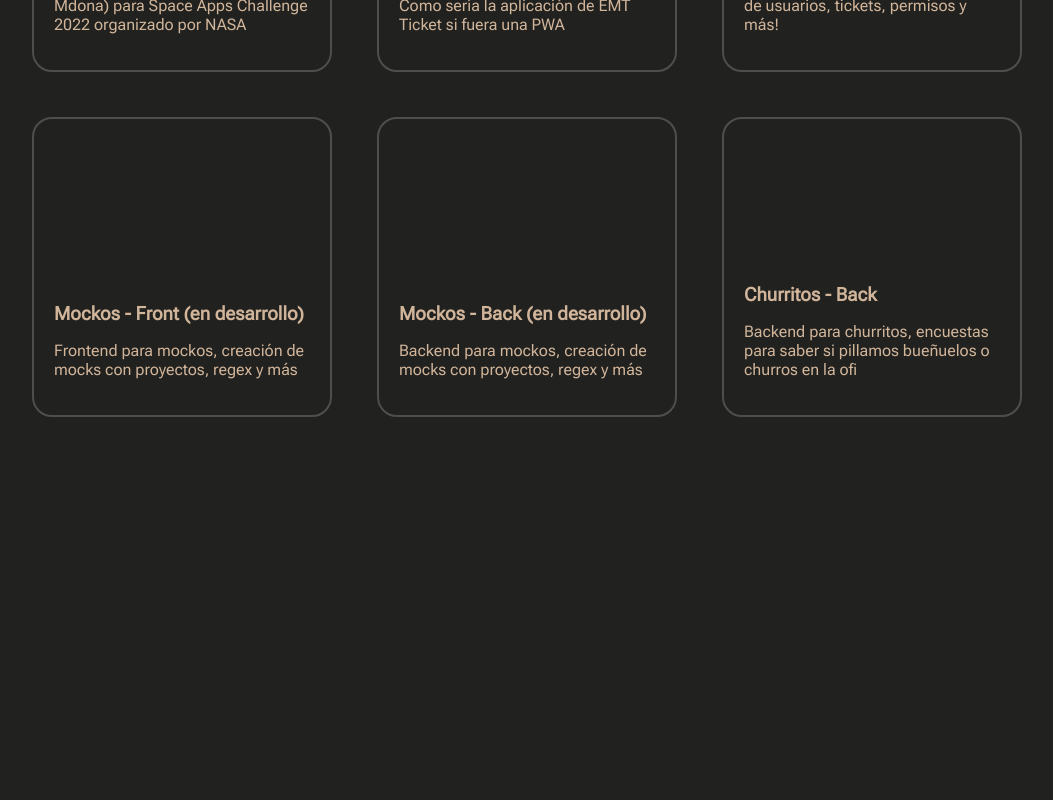
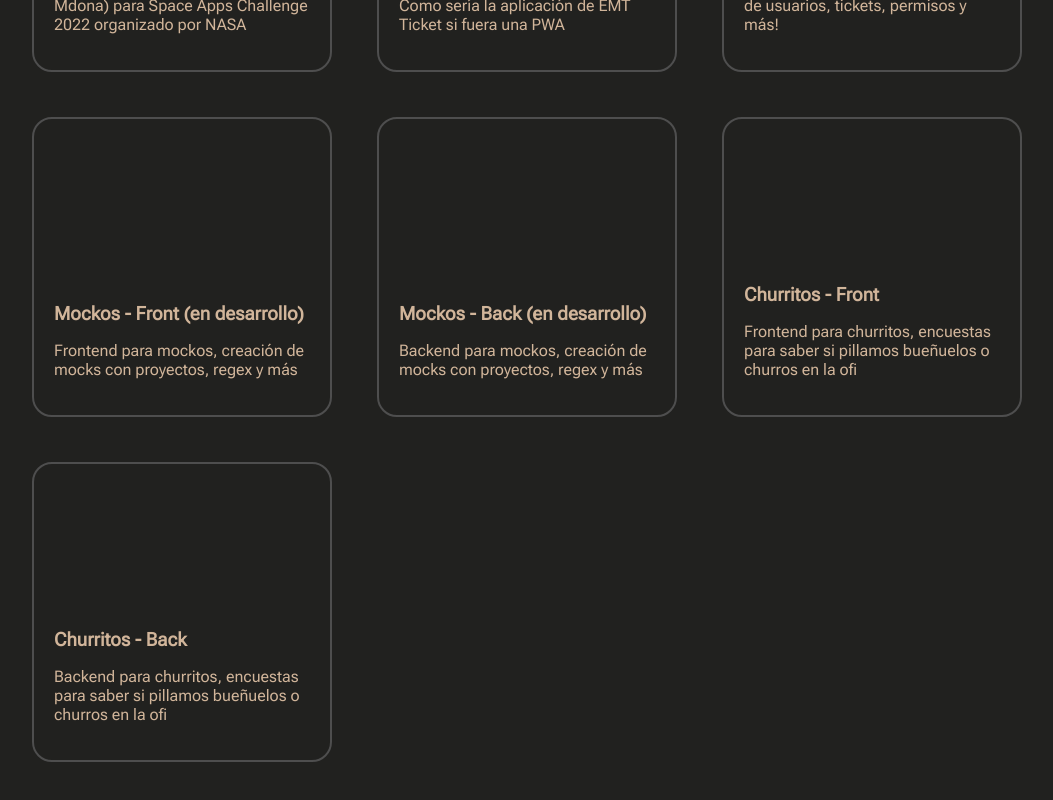
Before and after one commit to undernightcore/puntaserver, a Vue app: page / in a window 1280 px wide. Shown: the part 1042-1842 px from the top of the page, without its empty margins (8-1061 px from the left). Before the commit the page ends 1499 px from the top, so only its background shows below. Built offline with nearby package versions, Linux system fonts and the light colour scheme.

Commit message:
feat: added frontend link

```diff
--- a/src/views/HomeView.vue
+++ b/src/views/HomeView.vue
@@ -67,6 +67,11 @@
           @click="openLink('https://mockos-back.puntaserver.com')"
         ></CardComponent>
         <CardComponent
+          title="Churritos - Front"
+          description="Frontend para churritos, encuestas para saber si pillamos bueñuelos o churros en la ofi"
+          @click="openLink('https://churritos.puntaserver.com')"
+        ></CardComponent>
+        <CardComponent
           title="Churritos - Back"
           description="Backend para churritos, encuestas para saber si pillamos bueñuelos o churros en la ofi"
           @click="openLink('https://churritos-back.puntaserver.com')"
```
